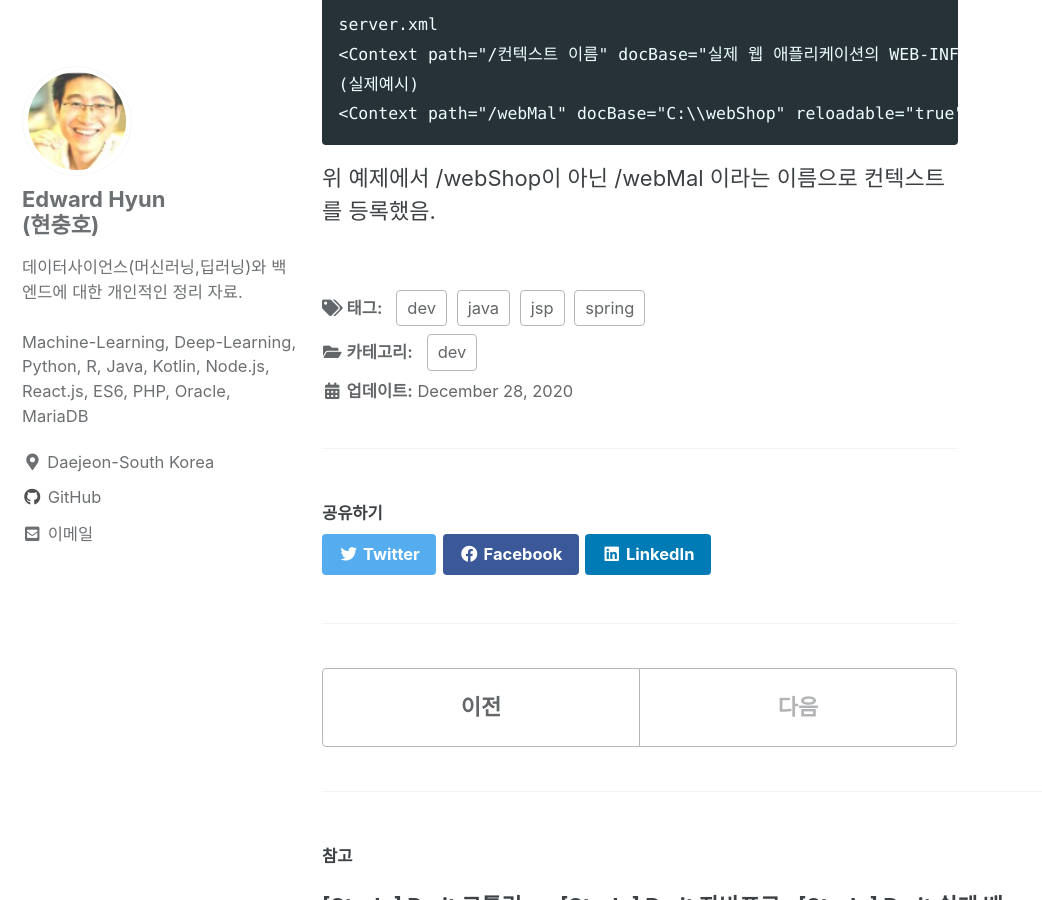
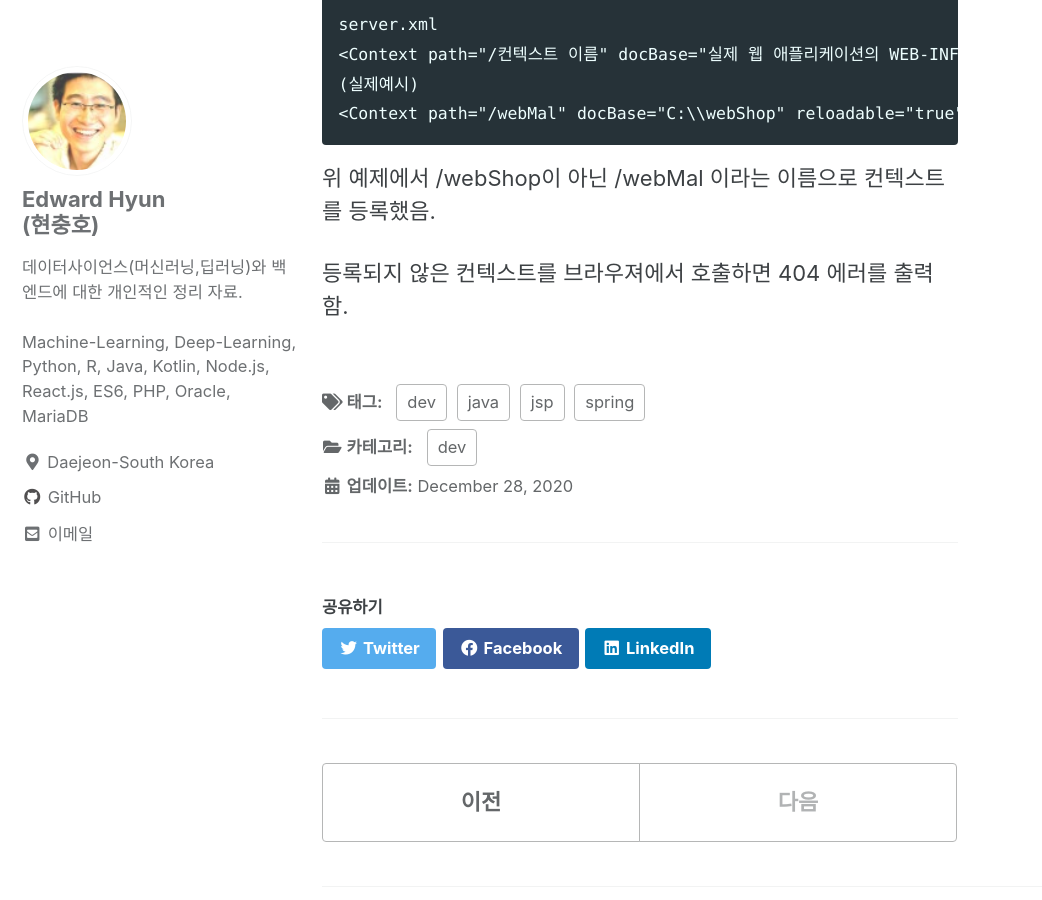
Before and after one commit to iamhch24/iamhch24.github.io, a Jekyll site: the page built from _posts/2020-12-28-[Study] 자바 웹을 다루는 기술.md, in a window 1280 px wide and 900 px high, scrolled down 1099 px. Shown: the whole window, without its empty margins (0-1042 px from the left). Built offline with Jekyll 4.4.1, drawn with Linux system fonts in a browser that asks for light colours; cached includes are drawn as plain includes.

Commit message:
_posts/2020-12-28-[Study] 자바 웹을 다루는 기술.md updated from https://stackedit.io/

````diff
--- a/_posts/2020-12-28-[Study] 자바 웹을 다루는 기술.md
+++ b/_posts/2020-12-28-[Study] 자바 웹을 다루는 기술.md
@@ -42,7 +42,9 @@ server.xml
 ```
 위 예제에서 /webShop이 아닌 /webMal 이라는 이름으로 컨텍스트를 등록했음.
 
+등록되지 않은 컨텍스트를 브라우져에서 호출하면 404 에러를 출력함.
+
 
 <!--stackedit_data:
-eyJoaXN0b3J5IjpbMzE2NTkxMjQ5LDgyNjYxMTQ5Nl19
+eyJoaXN0b3J5IjpbLTIwMjU4NDA0ODksODI2NjExNDk2XX0=
 -->
````
